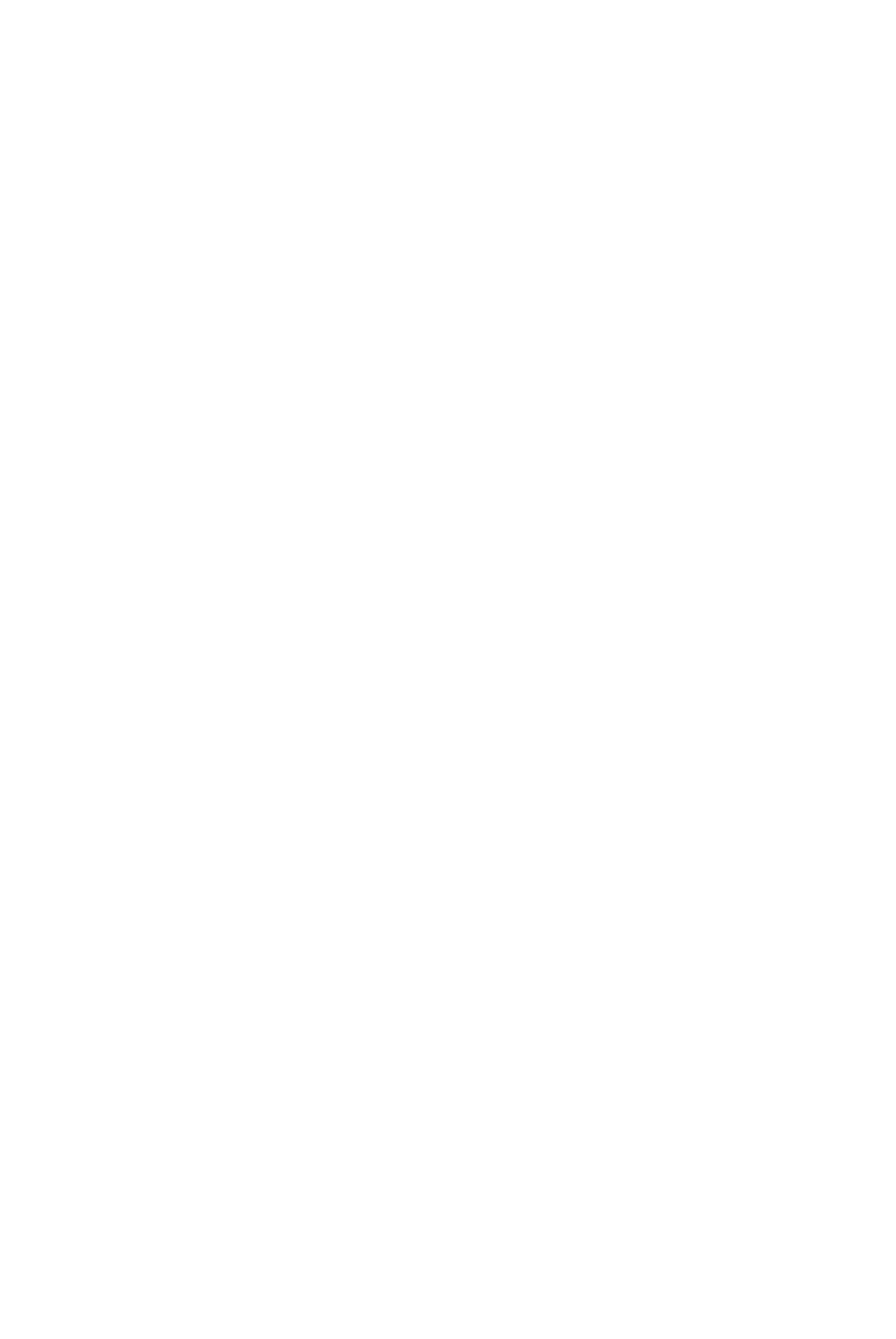
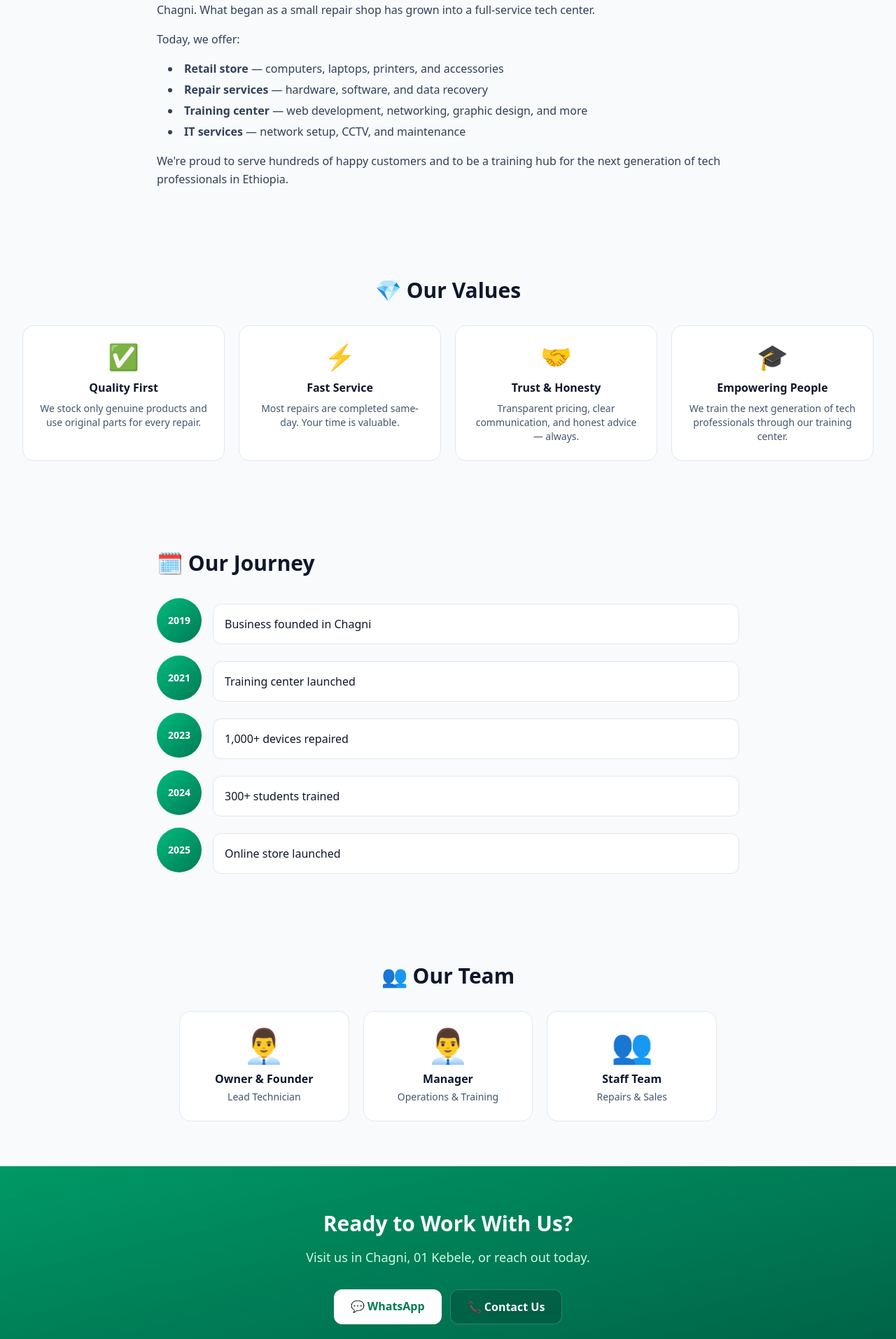
Before and after one commit to abulmalik-6304/Click-Computer-Center, a Next.js app: page /about in a window 1280 px wide. Before the commit this address had no page. Shown: the part 466-2380 px from the top of the page at 70% size. Before the commit the page ends 800 px from the top, so only its background shows below. Built offline with nearby package versions, Linux system fonts and the light colour scheme.

Commit message:
Create About Us page with company details
This file contains the About Us page for Click Computer Center, detailing the company's values, milestones, and team members.

```diff
--- /dev/null
+++ b/src/app/about/page.tsx
@@ -0,0 +1,216 @@
+// src/app/about/page.tsx
+import PublicNav from "@/components/public/PublicNav";
+import PublicFooter from "@/components/public/PublicFooter";
+import { BUSINESS_INFO } from "@/lib/public-constants";
+import Link from "next/link";
+
+export const metadata = {
+  title: "About Us — Click Computer Center",
+  description:
+    "Learn about Click Computer Center — your trusted tech partner in Chagni, Ethiopia.",
+};
+
+const VALUES = [
+  {
+    icon: "✅",
+    title: "Quality First",
+    description:
+      "We stock only genuine products and use original parts for every repair.",
+  },
+  {
+    icon: "⚡",
+    title: "Fast Service",
+    description:
+      "Most repairs are completed same-day. Your time is valuable.",
+  },
+  {
+    icon: "🤝",
+    title: "Trust & Honesty",
+    description:
+      "Transparent pricing, clear communication, and honest advice — always.",
+  },
+  {
+    icon: "🎓",
+    title: "Empowering People",
+    description:
+      "We train the next generation of tech professionals through our training center.",
+  },
+];
+
+const MILESTONES = [
+  { year: "2019", event: "Business founded in Chagni" },
+  { year: "2021", event: "Training center launched" },
+  { year: "2023", event: "1,000+ devices repaired" },
+  { year: "2024", event: "300+ students trained" },
+  { year: "2025", event: "Online store launched" },
+];
+
+const TEAM = [
+  {
+    name: "Owner & Founder",
+    role: "Lead Technician",
+    icon: "👨‍💼",
+  },
+  {
+    name: "Manager",
+    role: "Operations & Training",
+    icon: "👨‍💼",
+  },
+  {
+    name: "Staff Team",
+    role: "Repairs & Sales",
+    icon: "👥",
+  },
+];
+
+export default function AboutPage() {
+  return (
+    <>
+      <PublicNav />
+
+      {/* Hero */}
+      <section className="bg-gradient-to-br from-slate-900 via-emerald-950 to-slate-900 text-white py-20">
+        <div className="max-w-4xl mx-auto px-4 sm:px-6 lg:px-8 text-center">
+          <h1 className="text-4xl sm:text-5xl font-bold mb-4">
+            About Us
+          </h1>
+          <p className="text-lg text-slate-300 max-w-2xl mx-auto">
+            Your trusted tech partner in {BUSINESS_INFO.city}, Ethiopia.
+          </p>
+        </div>
+      </section>
+
+      {/* Story */}
+      <section className="max-w-4xl mx-auto px-4 sm:px-6 lg:px-8 py-16">
+        <h2 className="text-3xl font-bold text-slate-900 mb-6">
+          📖 Our Story
+        </h2>
+        <div className="space-y-4 text-slate-700 leading-relaxed">
+          <p>
+            <strong>{BUSINESS_INFO.name}</strong> started with a simple
+            mission: to make quality technology accessible to everyone in{" "}
+            {BUSINESS_INFO.city}. What began as a small repair shop has grown
+            into a full-service tech center.
+          </p>
+          <p>
+            Today, we offer:
+          </p>
+          <ul className="list-disc list-inside space-y-1 ml-4">
+            <li>
+              <strong>Retail store</strong> — computers, laptops, printers, and
+              accessories
+            </li>
+            <li>
+              <strong>Repair services</strong> — hardware, software, and data
+              recovery
+            </li>
+            <li>
+              <strong>Training center</strong> — web development, networking,
+              graphic design, and more
+            </li>
+            <li>
+              <strong>IT services</strong> — network setup, CCTV, and
+              maintenance
+            </li>
+          </ul>
+          <p>
+            We're proud to serve hundreds of happy customers and to be a
+            training hub for the next generation of tech professionals in
+            Ethiopia.
+          </p>
+        </div>
+      </section>
+
+      {/* Values */}
+      <section className="bg-slate-50 py-16">
+        <div className="max-w-7xl mx-auto px-4 sm:px-6 lg:px-8">
+          <h2 className="text-3xl font-bold text-slate-900 mb-8 text-center">
+            💎 Our Values
+          </h2>
+          <div className="grid sm:grid-cols-2 lg:grid-cols-4 gap-5">
+            {VALUES.map((v) => (
+              <div
+                key={v.title}
+                className="bg-white rounded-2xl border border-slate-200 p-6 text-center hover:shadow-lg transition"
+              >
+                <div className="text-4xl mb-3">{v.icon}</div>
+                <h3 className="font-bold text-slate-900 mb-2">{v.title}</h3>
+                <p className="text-sm text-slate-600">{v.description}</p>
+              </div>
+            ))}
+          </div>
+        </div>
+      </section>
+
+      {/* Milestones */}
+      <section className="max-w-4xl mx-auto px-4 sm:px-6 lg:px-8 py-16">
+        <h2 className="text-3xl font-bold text-slate-900 mb-8">
+          🗓 Our Journey
+        </h2>
+        <div className="space-y-4">
+          {MILESTONES.map((m, i) => (
+            <div key={m.year} className="flex items-start gap-4">
+              <div className="flex-shrink-0 w-16 h-16 rounded-full bg-gradient-to-br from-emerald-500 to-emerald-700 flex items-center justify-center text-white font-bold text-sm">
+                {m.year}
+              </div>
+              <div className="flex-1 bg-white rounded-xl border border-slate-200 p-4 mt-2">
+                <p className="text-slate-900">{m.event}</p>
+              </div>
+            </div>
+          ))}
+        </div>
+      </section>
+
+      {/* Team */}
+      <section className="bg-slate-50 py-16">
+        <div className="max-w-7xl mx-auto px-4 sm:px-6 lg:px-8">
+          <h2 className="text-3xl font-bold text-slate-900 mb-8 text-center">
+            👥 Our Team
+          </h2>
+          <div className="grid sm:grid-cols-3 gap-5 max-w-3xl mx-auto">
+            {TEAM.map((t, i) => (
+              <div
+                key={i}
+                className="bg-white rounded-2xl border border-slate-200 p-6 text-center"
+              >
+                <div className="text-5xl mb-3">{t.icon}</div>
+                <h3 className="font-bold text-slate-900">{t.name}</h3>
+                <p className="text-sm text-slate-600 mt-1">{t.role}</p>
+              </div>
+            ))}
+          </div>
+        </div>
+      </section>
+
+      {/* CTA */}
+      <section className="bg-gradient-to-br from-emerald-600 to-emerald-800 py-16">
+        <div className="max-w-4xl mx-auto px-4 sm:px-6 lg:px-8 text-center text-white">
+          <h2 className="text-3xl font-bold mb-4">
+            Ready to Work With Us?
+          </h2>
+          <p className="text-lg text-emerald-100 mb-8">
+            Visit us in {BUSINESS_INFO.address}, or reach out today.
+          </p>
+          <div className="flex flex-wrap gap-3 justify-center">
+            <a
+              href={BUSINESS_INFO.whatsappUrl}
+              target="_blank"
+              rel="noopener noreferrer"
+              className="px-6 py-3 bg-white text-emerald-700 font-semibold rounded-xl hover:bg-slate-100 transition"
+            >
+              💬 WhatsApp
+            </a>
+            <Link
+              href="/contact"
+              className="px-6 py-3 bg-emerald-900/50 backdrop-blur text-white font-semibold rounded-xl border border-white/20 hover:bg-emerald-900/70 transition"
+            >
+              📞 Contact Us
+            </Link>
+          </div>
+        </div>
+      </section>
+
+      <PublicFooter />
+    </>
+  );
+}
```
